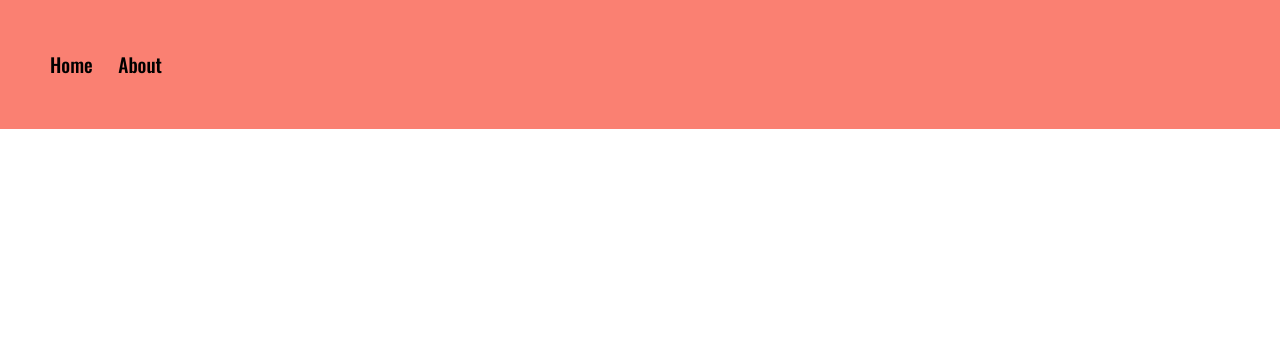
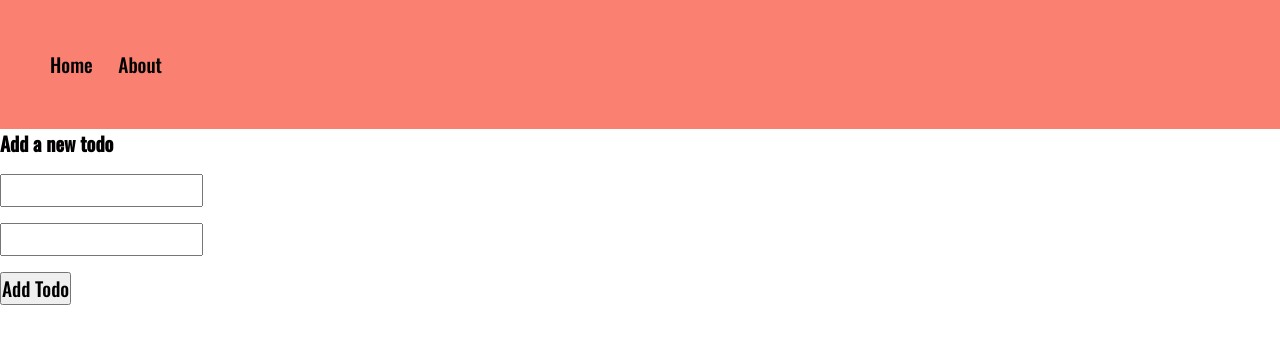
Before and after one commit to palmdaldaniel/todo_project, a Vue app: page / in a window 1280 px wide. Shown: the top 344 px of the page. Built offline with nearby package versions, Linux system fonts and the light colour scheme; a web font is replaced by a local one.

Commit message:
implement form as a compononent

```diff
--- a/src/App.vue
+++ b/src/App.vue
@@ -1,6 +1,7 @@
 <template>
   <div id="app">
     <navbar />
+    <addTodo />
 
     <router-view/>
   </div>
@@ -9,9 +10,12 @@
 <script>
 
 import Navbar from './components/navbar.vue'
+import addTodo from './components/addTodo.vue'
+
 export default {
   components: {
     Navbar,
+    addTodo
 
   }
 
--- /dev/null
+++ b/src/components/addTodo.vue
@@ -0,0 +1,52 @@
+<template>
+
+<div class="addTodo">
+    <h1>Add a new todo</h1>
+    <form @submit.prevent="addTodo">
+        <label for="title"></label>
+        <input type="text" name="" v-model="title" id="title" required> <br>
+        <label for="description"></label>
+        <input type="text" name="" v-model="description" id="description" required> <br>
+        <button> Add Todo </button>
+    </form>
+</div>
+
+</template>
+
+<script>
+export default {
+    data() {
+        return {
+            title: null,
+            date: null,
+            description: null,
+        }
+    },
+    methods: {
+        addTodo(){
+            let todo = {
+                title: this.title,
+                date: new Date(),
+                descripion: this.description
+            }
+            console.log('submitting', todo)
+            this.title = null;
+            this.description = null;
+            this.date = null;
+        }
+    }
+
+}
+</script>
+
+<style scoped>
+
+h1 {
+    margin-bottom: 2vh ;
+}
+
+input {
+    margin-bottom: 2vh;
+}
+
+</style>
```
